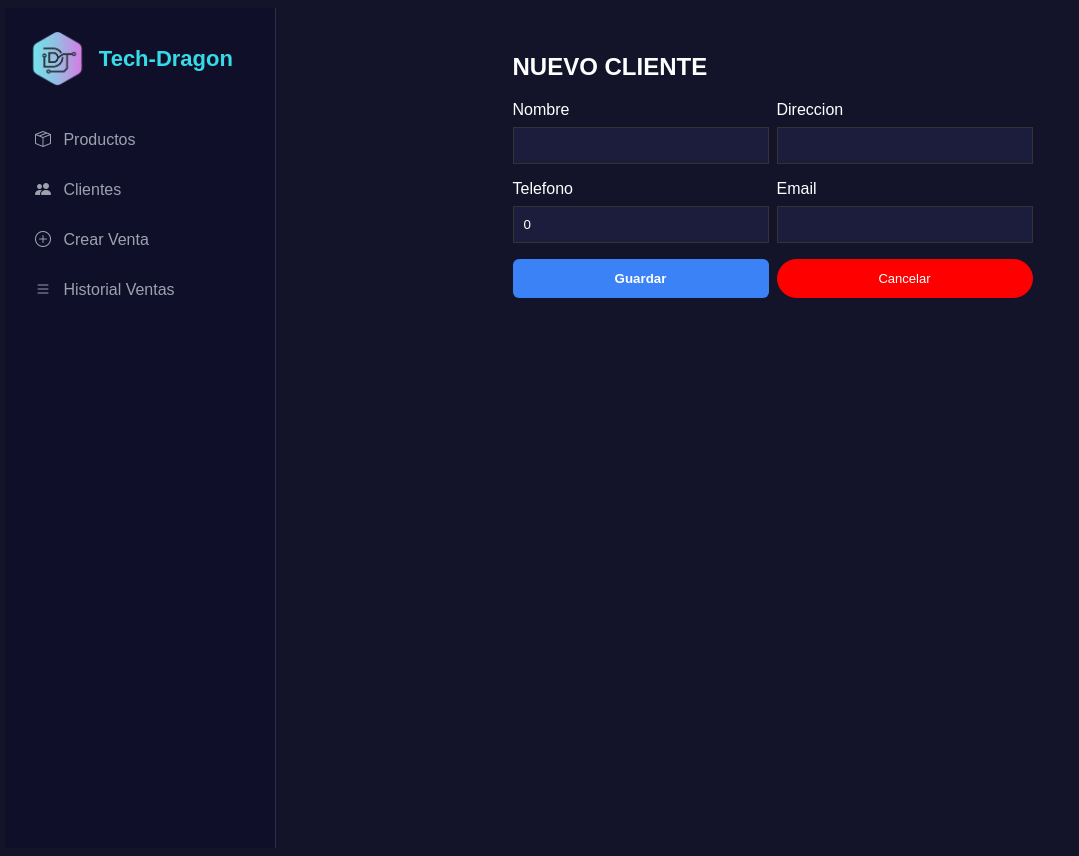
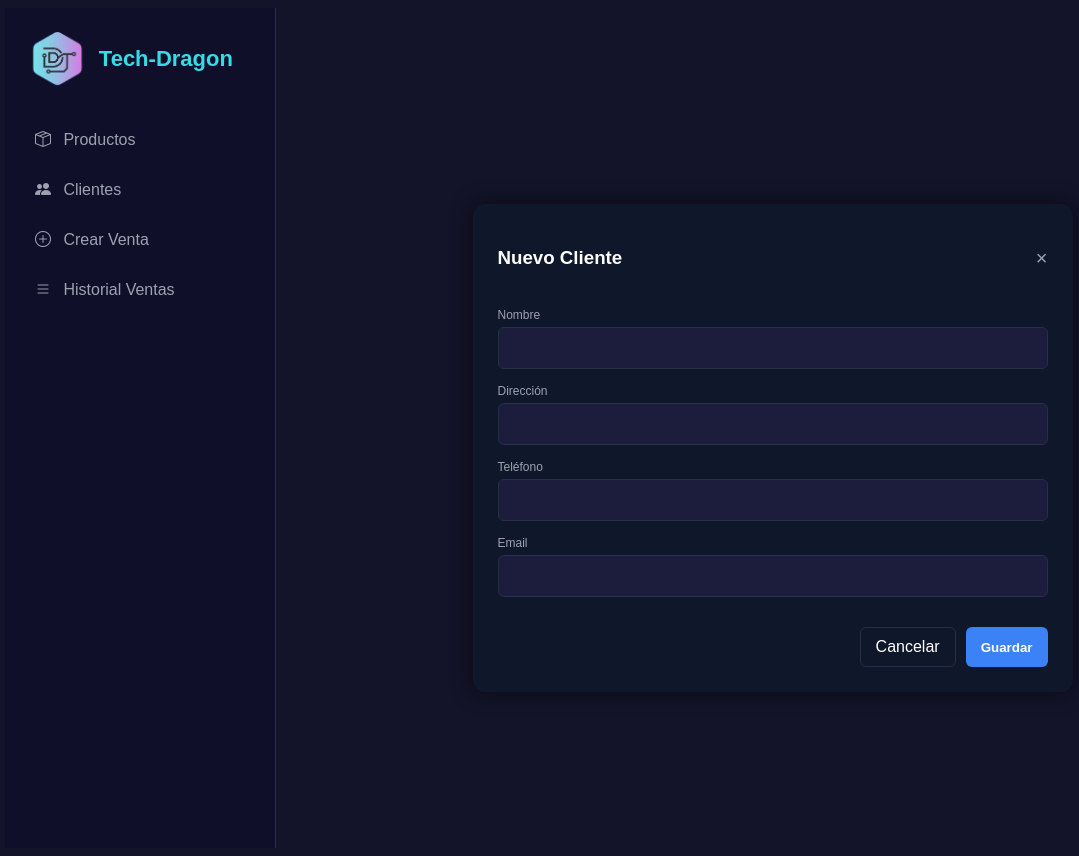
Before and after one commit to LeandroH0211/Sistema-de-inventario, a Flask app: page /clientes/nuevo_c in a window 1280 px wide. Shown: the whole page, without its empty margins (3-1082 px from the left). Run offline with Flask 3, Linux system fonts and the light colour scheme.

Commit message:
Arreglo completo de las vistas  de clientes (lista, nuevo y editar)y un arreglito de productos en el css

```diff
--- a/app/static/css/clientes.css
+++ b/app/static/css/clientes.css
@@ -1,19 +1,3 @@
-.clientes-table {
-    margin-top: 8px;
-}
-
-.clientes-table .btn-detail {
-    background: white;
-    border: 1px solid white;
-    color: #131329;
-    text-decoration: none;
-}
-
-.clientes-table .btn-detail:hover {
-    background: white;
-    color: #131329;
-    box-shadow: 0 0 10px rgba(255, 255, 255, 0.75);
-}
 
 .page-centered {
     display: flex;
@@ -22,65 +6,141 @@
 }
 
 .page-centered > * {
-    width: min(520px, calc(100% - 8px));
+    width: min(600px, 100%);
     box-sizing: border-box;
+}
+
+.form-card {
+    background: #0f172a;
+    border-radius: 12px;
+    padding: 25px;
+    max-width: 600px;
+    margin: auto;
+    box-shadow: 0 0 20px rgba(0,0,0,0.5);
+}
+
+.form-header {
+    display: flex;
+    justify-content: space-between;
+    align-items: center;
+    margin-bottom: 20px;
+}
+
+.form-header h3 {
+    color: white;
+}
+
+.close-btn {
+    color: #9ca3af;
+    font-size: 20px;
+    text-decoration: none;
 }
 
 .cliente-form {
     display: grid;
-    grid-template-columns: 1fr;
-    gap: 8px;
-    max-width: 520px;
+    gap: 15px;
 }
 
 .form-field {
-    display: grid;
-    gap: 8px;
+    display: flex;
+    flex-direction: column;
+    gap: 5px;
+}
+
+.form-field label {
+    font-size: 12px;
+    color: #9ca3af;
 }
 
 .cliente-form input {
     width: 100%;
+    height: 42px;
+    padding: 0 10px;
+    border-radius: 6px;
+    border: 1px solid #2a2d47;
+    background: #1c1c3c;
+    color: white;
+    font-size: 14px;
     box-sizing: border-box;
-    margin-bottom: 8px;
 }
 
+/* botones */
 .form-actions {
-    display: grid;
-    grid-template-columns: repeat(2, minmax(0, 1fr));
-    gap: 8px;
+    display: flex;
+    justify-content: flex-end;
+    gap: 10px;
+    margin-top: 15px;
 }
 
-.cliente-form .btn-green,
-.cliente-form .btn-delete {
-    width: 100%;
-    box-sizing: border-box;
-    justify-content: center;
+.btn-green {
+    background: #3B82F6;
+    color: white;
+    border-radius: 6px;
+    padding: 10px 15px;
+    text-decoration: none;
+    border: none;
+    cursor: pointer;
 }
 
-.cliente-form .btn-delete {
-    background: red;
-    border-color: red;
+.btn-cancelar {
+    background: transparent;
+    border: 1px solid #2a2d47;
+    padding: 10px 15px;
+    border-radius: 6px;
     color: white;
-    padding: 6px 12px;
-    border-radius: 25px;
-    display: flex;
-    align-items: center;
-    justify-content: center;
     text-decoration: none;
 }
 
-.cliente-form .btn-delete:hover {
-    background: #cc0000;
-    border-color: #cc0000;
-    box-shadow: 0 0 10px rgba(255, 0, 0, 0.7);
+.action-buttons {
+    display: flex;
+    gap: 8px;
+    align-items: center;
+    flex-wrap: wrap;
+}
+.btn-edit {
+    border: 1px solid #3B82F6;
+    color: #3B82F6;
+    padding: 5px 10px;
+    border-radius: 6px;
+    text-decoration: none;
+    display: inline-flex;
+    align-items: center;
+    gap: 5px;
 }
 
-@media (min-width: 768px) {
-    .cliente-form {
-        grid-template-columns: repeat(2, minmax(0, 1fr));
-    }
+.btn-delete {
+    background: rgba(239, 68, 68, 0.2);
+    color: #ef4444;
+    padding: 5px 10px;
+    border-radius: 6px;
+    text-decoration: none;
+    display: inline-flex;
+    align-items: center;
+    gap: 5px;
+}
 
-    .form-actions {
-        grid-column: 1 / -1;
-    }
+.btn-detail {
+    border: 1px solid #ffffff;
+    color: #ffffff;
+    padding: 5px 10px;
+    border-radius: 6px;
+    text-decoration: none;
+    display: inline-flex;
+    align-items: center;
+    gap: 5px;
 }
+
+.btn-detail:hover {
+    background: white;
+    color: #131329;
+}
+
+.btn-edit:hover {
+    background: #3B82F6;
+    color: white;
+}
+
+.btn-delete:hover {
+    background: red;
+    color: white;
+}
--- a/app/templates/clientes/nuevo_c.html
+++ b/app/templates/clientes/nuevo_c.html
@@ -1,40 +1,52 @@
-
 {% extends 'layout.html' %}
 
-{% block title %}Nuevo Producto{% endblock %}
+{% block title %}Nuevo Cliente{% endblock %}
+
 {% block extra_css %}
 <link rel="stylesheet" href="{{ url_for('static', filename='css/clientes.css') }}">
 {% endblock %}
+
 {% block main_class %}page-centered{% endblock %}
-{% block page_title %}NUEVO CLIENTE{% endblock %}
+{% block page_title %}{% endblock %}
 
 {% block content %}
 
-<form method="POST" action="" class="cliente-form">
+<div class="form-card">
+
+    <div class="form-header">
+        <h3>Nuevo Cliente</h3>
+        <a href="{{ url_for('clientes.lista') }}" class="close-btn">×</a>
+    </div>
+
+    <form method="POST" class="cliente-form">
+
         <div class="form-field">
-        <label for="nombre">Nombre</label>
+            <label>Nombre</label>
             <input type="text" name="nombre" required>
         </div>
 
         <div class="form-field">
-        <label for="direccion">Direccion</label>
+            <label>Dirección</label>
             <input type="text" name="direccion" required>
         </div>
 
         <div class="form-field">
-        <label for="telefono">Telefono</label>
-        <input type="number" name="telefono" id="" value="0" required>
+            <label>Teléfono</label>
+            <input type="number" name="telefono" required>
         </div>
 
         <div class="form-field">
-        <label for="email">Email</label>
+            <label>Email</label>
             <input type="email" name="email" required>
         </div>
 
         <div class="form-actions">
+            <a href="{{ url_for('clientes.lista') }}" class="btn-cancelar">Cancelar</a>
             <button type="submit" class="btn-green">Guardar</button>
-        <a href="{{ url_for('clientes.lista') }}" class="btn-delete">Cancelar</a>
         </div>
+
     </form>
 
+</div>
+
 {% endblock %}
--- a/app/templates/productos/nuevo_p.html
+++ b/app/templates/productos/nuevo_p.html
@@ -19,7 +19,6 @@
         <a href="{{ url_for('productos.lista') }}" class="close-btn">×</a>
     </div>
 
-    <!-- FORMULARIO -->
     <form method="POST" class="producto-form">
 
         <div class="form-field">
@@ -57,7 +56,6 @@
             </div>
         </div>
 
-        <!-- botones -->
         <div class="form-actions">
             <a href="{{ url_for('productos.lista') }}" class="btn-cancelar">
                 Cancelar
```
Also changed, not shown: app/static/css/productos.css (+0 -40 lines), app/templates/clientes/editar.html (+38 -14 lines), app/templates/clientes/lista.html (+10 -6 lines). Lines whose indentation alone changed are shown as unchanged.
